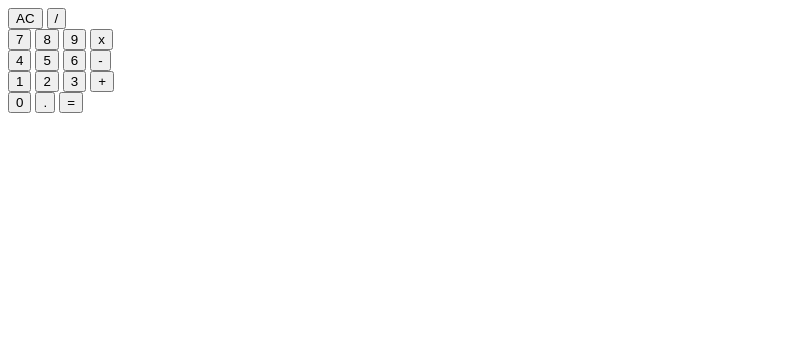
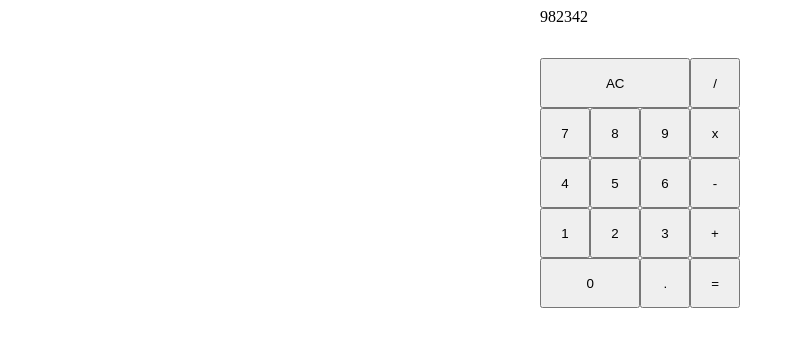
Before and after one commit to jp117/top-calculator, a plain HTML site: page index.html in a window 1280 px wide. Shown: the whole page, without its empty margins (0-795 px from the left). Drawn offline with Linux system fonts and the light colour scheme.

Commit message:
Styled calculator.  Updated html tags

```diff
--- a/css/style.css
+++ b/css/style.css
@@ -0,0 +1,34 @@
+.calculator {
+  width: 200px;
+  margin: auto;
+}
+
+.row {
+  display: flex;
+  height: 50px;
+}
+
+#clear {
+  flex: 4;
+}
+
+#divide,
+#multiply,
+#add,
+#subtract,
+#decimal,
+#equals{
+  flex: 1;
+}
+
+.number {
+  flex: 1;
+}
+
+.largerNumber {
+  flex: 2.5;
+}
+
+.display {
+  align-items: right;
+}
--- a/index.html
+++ b/index.html
@@ -9,34 +9,36 @@
   <body>
     <div class="calculator">
      <div class="row">
-
+       <div class="display">
+        982342
+       </div>
      </div>
      <div class="row">
        <button type="" id="clear">AC</button>
        <button type="" id="divide">/</button>
      </div>
      <div class="row">
-       <button type="" id="7">7</button>
-       <button type="" id="8">8</button>
-       <button type="" id="9">9</button>
+       <button type="" class="number">7</button>
+       <button type="" class="number">8</button>
+       <button type="" class="number">9</button>
        <button type="" id="multiply">x</button>
      </div>
      <div class="row">
-       <button type="" id="4">4</button>
-       <button type="" id="5">5</button>
-       <button type="" id="6">6</button>
+       <button type="" class="number">4</button>
+       <button type="" class="number">5</button>
+       <button type="" class="number">6</button>
        <button type="" id="subtract">-</button>
      </div>
      <div class="row">
-       <button type="" id="1">1</button>
-       <button type="" id="2">2</button>
-       <button type="" id="3">3</button>
+       <button type="" class="number">1</button>
+       <button type="" class="number">2</button>
+       <button type="" class="number">3</button>
        <button type="" id="add">+</button>
     </div>
     <div class="row">
-      <button type="" id="0">0</button>
-      <button type="" id=".">.</button>
-      <button type="" id="=">=</button>
+      <button type="" class="largerNumber">0</button>
+      <button type="" id="decimal">.</button>
+      <button type="" id="equals">=</button>
     </div>
   </body>
 </html>
```
